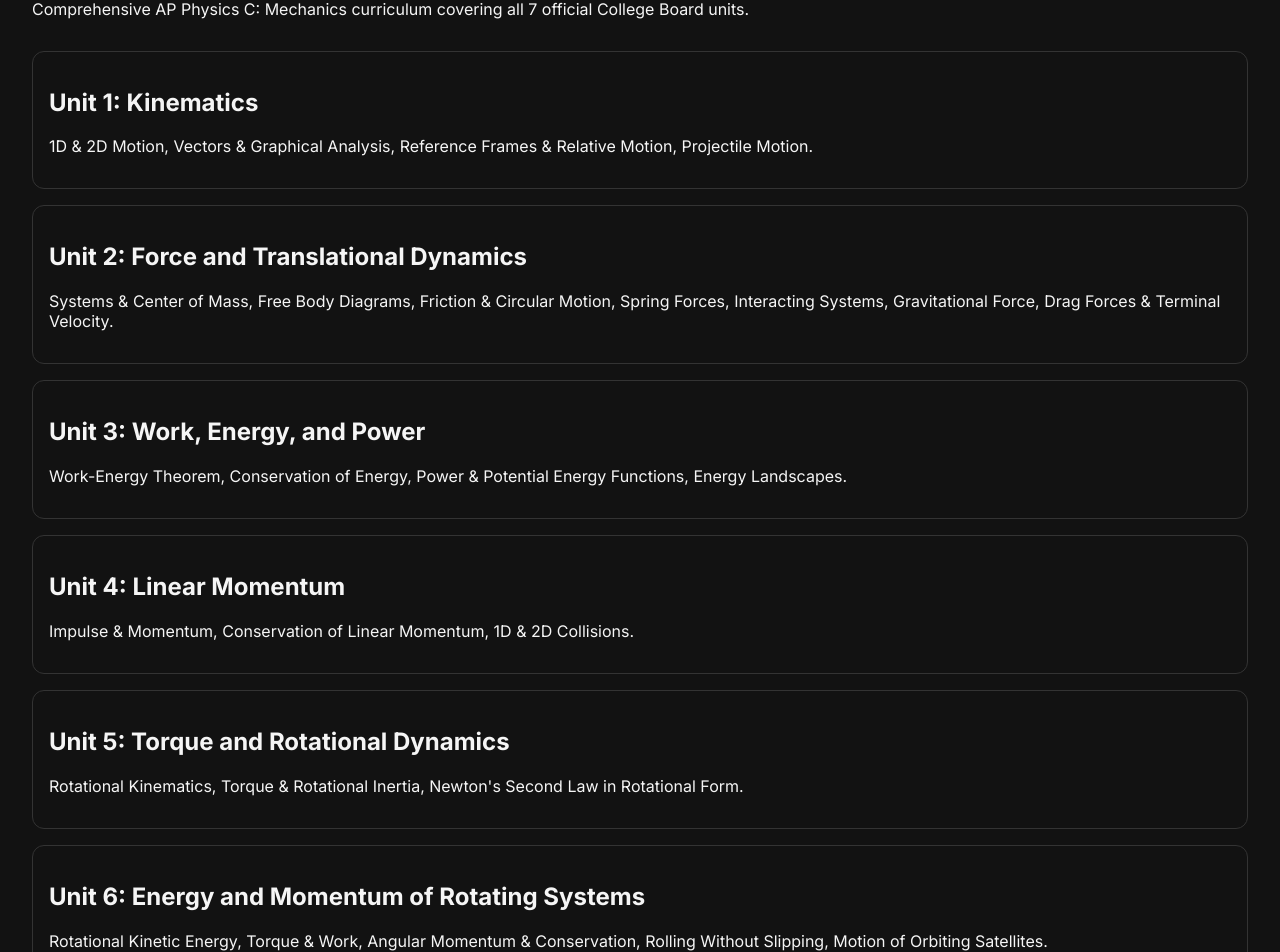
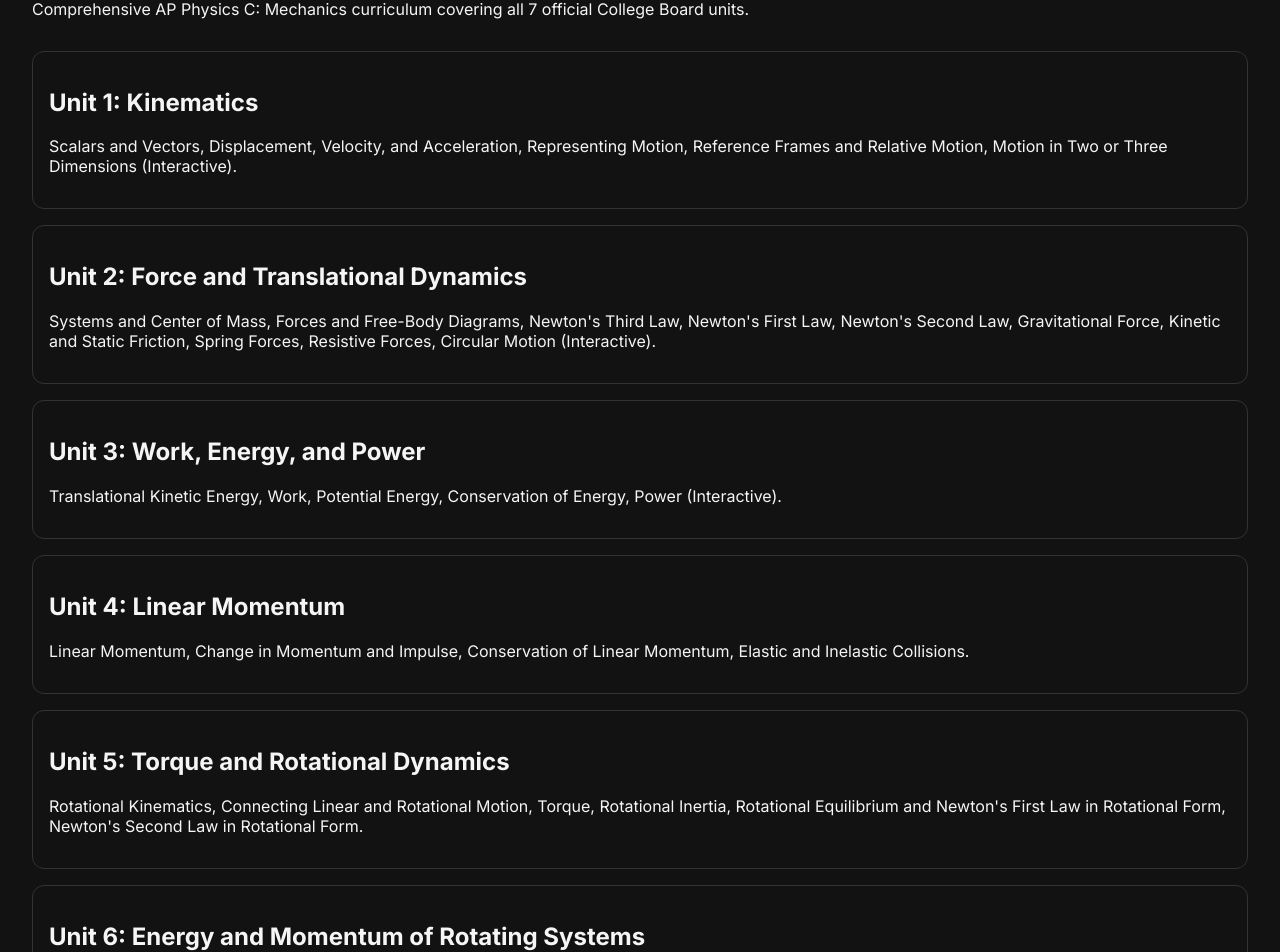
Before and after one commit to The-Minute-Man/Phyne, a Next.js app: page /modules/mechanics in a window 1280 px wide. Shown: the part 195-1147 px from the top of the page. Built offline with nearby package versions, Linux system fonts and the light colour scheme; no server answers.

Commit message:
Fixed the curriculum

```diff
--- a/src/data/curriculum.ts
+++ b/src/data/curriculum.ts
@@ -16,72 +16,83 @@
     course: 'Mechanics',
     unitTitle: 'Unit 1: Kinematics',
     lessons: [
-      { title: '1D & 2D Motion' },
-      { title: 'Vectors & Graphical Analysis' },
-      { title: 'Reference Frames & Relative Motion' },
-      { title: 'Projectile Motion' }
+      'Scalars and Vectors',
+      'Displacement, Velocity, and Acceleration',
+      'Representing Motion',
+      'Reference Frames and Relative Motion',
+      { title: 'Motion in Two or Three Dimensions (Interactive)', isInteractive: true }
     ]
   },
   {
     course: 'Mechanics',
     unitTitle: 'Unit 2: Force and Translational Dynamics',
     lessons: [
-      { title: 'Systems & Center of Mass' },
-      { title: 'Free Body Diagrams' },
-      { title: 'Friction & Circular Motion' },
-      { title: 'Spring Forces' },
-      { title: 'Interacting Systems' },
-      { title: 'Gravitational Force' },
-      { title: 'Drag Forces & Terminal Velocity', isInteractive: true }
+      'Systems and Center of Mass',
+      'Forces and Free-Body Diagrams',
+      "Newton's Third Law",
+      "Newton's First Law",
+      "Newton's Second Law",
+      'Gravitational Force',
+      'Kinetic and Static Friction',
+      'Spring Forces',
+      'Resistive Forces',
+      { title: 'Circular Motion (Interactive)', isInteractive: true }
     ]
   },
   {
     course: 'Mechanics',
     unitTitle: 'Unit 3: Work, Energy, and Power',
     lessons: [
-      { title: 'Work-Energy Theorem' },
-      { title: 'Conservation of Energy' },
-      { title: 'Power & Potential Energy Functions' },
-      { title: 'Energy Landscapes', isInteractive: true }
+      'Translational Kinetic Energy',
+      'Work',
+      'Potential Energy',
+      'Conservation of Energy',
+      { title: 'Power (Interactive)', isInteractive: true }
     ]
   },
   {
     course: 'Mechanics',
     unitTitle: 'Unit 4: Linear Momentum',
     lessons: [
-      { title: 'Impulse & Momentum' },
-      { title: 'Conservation of Linear Momentum' },
-      { title: '1D & 2D Collisions' }
+      'Linear Momentum',
+      'Change in Momentum and Impulse',
+      'Conservation of Linear Momentum',
+      'Elastic and Inelastic Collisions'
     ]
   },
   {
     course: 'Mechanics',
     unitTitle: 'Unit 5: Torque and Rotational Dynamics',
     lessons: [
-      { title: 'Rotational Kinematics' },
-      { title: 'Torque & Rotational Inertia' },
-      { title: "Newton's Second Law in Rotational Form" }
+      'Rotational Kinematics',
+      'Connecting Linear and Rotational Motion',
+      'Torque',
+      'Rotational Inertia',
+      "Rotational Equilibrium and Newton's First Law in Rotational Form",
+      "Newton's Second Law in Rotational Form"
     ]
   },
   {
     course: 'Mechanics',
     unitTitle: 'Unit 6: Energy and Momentum of Rotating Systems',
     lessons: [
-      { title: 'Rotational Kinetic Energy' },
-      { title: 'Torque & Work' },
-      { title: 'Angular Momentum & Conservation' },
-      { title: 'Rolling Without Slipping' },
-      { title: 'Motion of Orbiting Satellites' }
+      'Rotational Kinetic Energy',
+      'Torque and Work',
+      'Angular Momentum and Angular Impulse',
+      'Conservation of Angular Momentum',
+      'Rolling',
+      'Motion of Orbiting Satellites'
     ]
   },
   {
     course: 'Mechanics',
     unitTitle: 'Unit 7: Oscillations',
     lessons: [
-      { title: 'Simple Harmonic Motion' },
-      { title: 'Mass-Spring Systems' },
-      { title: 'Energy in SHM' },
-      { title: 'Physical Pendulums', isInteractive: true }
+      'Defining Simple Harmonic Motion (SHM)',
+      'Frequency and Period of SHM',
+      'Representing and Analyzing SHM',
+      'Energy of Simple Harmonic Oscillators',
+      { title: 'Simple and Physical Pendulums (Interactive)', isInteractive: true }
     ]
   },
 
@@ -90,80 +101,87 @@
     course: 'Electricity & Magnetism',
     unitTitle: 'Unit 8: Electric Charges, Fields, and Gauss’s Law',
     lessons: [
-      { title: 'Electric Charge & Force' },
-      { title: 'Conservation of Charge' },
-      { title: 'Electric Fields' },
-      { title: 'Continuous Charge Distributions' },
-      { title: 'Electric Flux' },
-      { title: "Gauss's Law", isInteractive: true }
+      'Electric Charge and Electric Force',
+      'Conservation of Electric Charge and the Process of Charging',
+      'Electric Fields',
+      'Electric Fields of Charge Distributions',
+      'Electric Flux',
+      { title: "Gauss's Law (Interactive)", isInteractive: true }
     ]
   },
   {
     course: 'Electricity & Magnetism',
     unitTitle: 'Unit 9: Electric Potential',
     lessons: [
-      { title: 'Electric Potential Energy' },
-      { title: 'Electric Potential' },
-      { title: 'Conservation of Electric Energy' }
+      'Electric Potential Energy',
+      'Electric Potential',
+      'Conservation of Electric Energy'
     ]
   },
   {
     course: 'Electricity & Magnetism',
     unitTitle: 'Unit 10: Conductors and Capacitors',
     lessons: [
-      { title: 'Electrostatics with Conductors' },
-      { title: 'Redistribution of Charge' },
-      { title: 'Capacitors' },
-      { title: 'Dielectrics' }
+      'Electrostatics with Conductors',
+      'Redistribution of Charge between Conductors',
+      'Capacitors',
+      'Dielectrics'
     ]
   },
   {
     course: 'Electricity & Magnetism',
     unitTitle: 'Unit 11: Electric Circuits',
     lessons: [
-      { title: 'Electric Current' },
-      { title: 'Resistance & Power' },
-      { title: "Kirchhoff's Laws" },
-      { title: 'RC Circuits' }
+      'Electric Current',
+      'Simple Circuits',
+      "Resistance, Resistivity, and Ohm's Law",
+      'Electric Power',
+      'Compound Direct Current Circuits',
+      "Kirchhoff's Loop Rule",
+      "Kirchhoff's Junction Rule",
+      'Resistor-Capacitor (RC) Circuits'
     ]
   },
   {
     course: 'Electricity & Magnetism',
     unitTitle: 'Unit 12: Magnetic Fields and Electromagnetism',
     lessons: [
-      { title: 'Magnetic Fields & Moving Charges' },
-      { title: "Biot-Savart Law" },
-      { title: "Ampère's Law" }
+      'Magnetic Fields',
+      'Magnetism and Moving Charges',
+      'Magnetic Fields of Current-Carrying Wires and the Biot-Savart Law',
+      "Ampere's Law"
     ]
   },
   {
     course: 'Electricity & Magnetism',
     unitTitle: 'Unit 13: Electromagnetic Induction',
     lessons: [
-      { title: 'Magnetic Flux' },
-      { title: "Faraday & Lenz's Law", isInteractive: true },
-      { title: 'Induced Currents & Magnetic Forces' },
-      { title: 'Inductance & LR/LC Circuits' }
+      'Magnetic Flux',
+      'Electromagnetic Induction',
+      'Induced Currents and Magnetic Forces',
+      'Inductance',
+      'Circuits with Resistors and Inductors (LR Circuits)',
+      { title: 'Circuits with Capacitors and Inductors (LC Circuits) (Interactive)', isInteractive: true }
     ]
   },
 
-  // Additional AP Prep (Non-CED topics)
+  // Additional AP Prep
   {
     course: 'AP Skills',
     unitTitle: 'Unit 14: Advanced AP Skills',
     lessons: [
-      { title: 'Data Linearization & Error Analysis' },
-      { title: 'Setting up Differential Equations' },
-      { title: 'Qualitative/Quantitative Translation' },
-      { title: 'Binomial Approximations' }
+      'Data Linearization & Error Analysis',
+      'Setting up Differential Equations',
+      'Qualitative/Quantitative Translation',
+      'Binomial Approximations'
     ]
   },
-
-  // AP Exam Preparation (April 1 - May 10)
-  { course: 'AP Exam Prep', unitTitle: 'Exam Prep: Week 1', isExamPrep: true, lessons: ['Days 1-3: Mechanics & E&M FRQs', 'Days 4-7: Topic 1-2 MCQs & Review'] },
-  { course: 'AP Exam Prep', unitTitle: 'Exam Prep: Week 2', isExamPrep: true, lessons: ['Days 8-10: Mechanics & E&M FRQs', 'Days 11-14: Topic 3-4 MCQs & Review'] },
-  { course: 'AP Exam Prep', unitTitle: 'Exam Prep: Week 3', isExamPrep: true, lessons: ['Days 15-17: Mechanics & E&M FRQs', 'Days 18-21: Topic 5-6 MCQs & Review'] },
-  { course: 'AP Exam Prep', unitTitle: 'Exam Prep: Week 4', isExamPrep: true, lessons: ['Days 22-24: Mechanics & E&M FRQs', 'Days 25-28: Topic 7 MCQs & Full Practice'] },
-  { course: 'AP Exam Prep', unitTitle: 'Exam Prep: Week 5', isExamPrep: true, lessons: ['Days 29-31: Full Mock Exam (Mechanics)', 'Days 32-35: Full Mock Exam (E&M)'] },
-  { course: 'AP Exam Prep', unitTitle: 'Exam Prep: Week 6', isExamPrep: true, lessons: ['Days 36-39: Final Review & Weak Areas', 'Day 40: Rest & Readiness'] },
+  {
+    course: 'AP Exam Prep',
+    unitTitle: 'AP Exam Preparation (April 1 - May 10)',
+    lessons: [
+      '6 weeks of daily Mechanics & E&M FRQs, targeted topical MCQs, and full-length mock exams leading up to test day.'
+    ],
+    isExamPrep: true
+  }
 ];
```
Also changed, not shown: .agents/skills/manim-aesthetic.md, .agents/skills/physics-component-rules.md.
